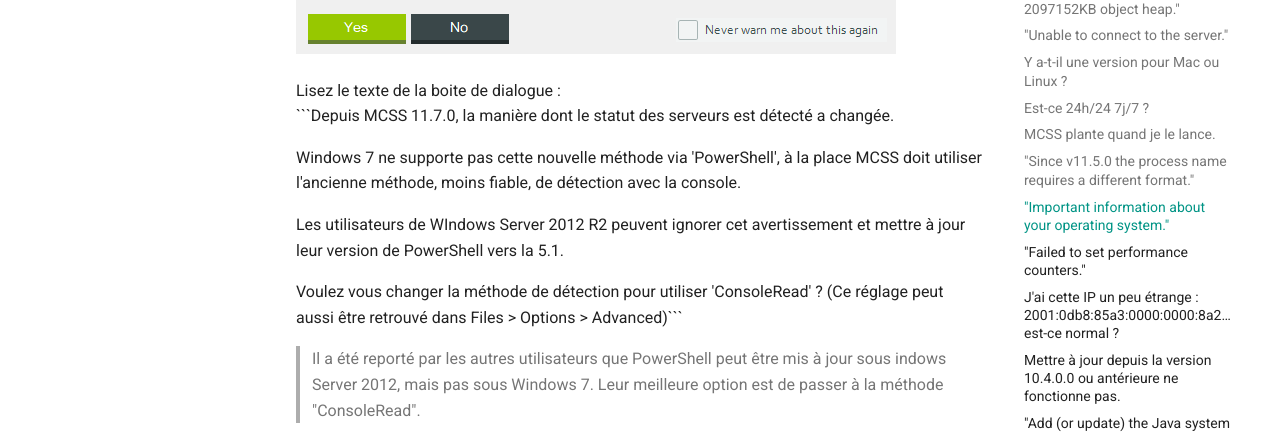
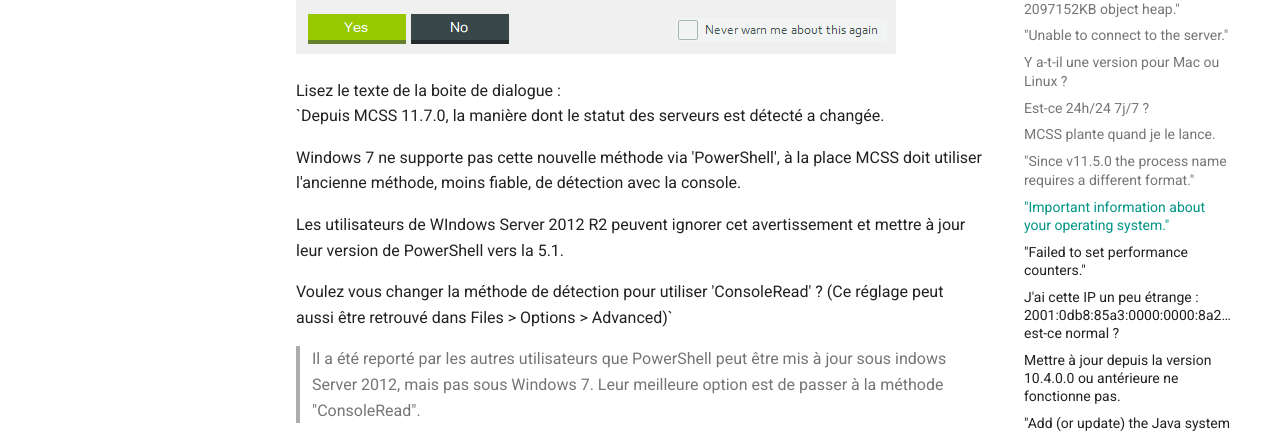
Before and after one commit to mcserversoft/documentation, an MkDocs documentation site: the page built from docs/faq.md, in a window 1280 px wide and 900 px high, scrolled down 2106 px. Shown: the part 154-587 px from the top of the window. Built offline with MkDocs 1.6.1 and Material for MkDocs 9.7.7, drawn with Linux system fonts in a browser that asks for light colours; comment, search, counter and statistics services are not loaded; some of the changed lines change nothing that is shown.

Commit message:
Update faq.md

````diff
--- a/docs/faq.md
+++ b/docs/faq.md
@@ -71,14 +71,14 @@
 ![Screenshot of outdated operating system dialog](assets/screenshots/dialog_outdated_os_powershell.png)
 
 Lisez le texte de la boite de dialogue : <br>
-```Depuis MCSS 11.7.0, la manière dont le statut des serveurs est détecté a changée.
+`Depuis MCSS 11.7.0, la manière dont le statut des serveurs est détecté a changée.
 
 Windows 7 ne supporte pas cette nouvelle méthode via 'PowerShell', à la place MCSS doit utiliser l'ancienne méthode, moins fiable, de détection avec la console.
 
 Les utilisateurs de WIndows Server 2012 R2 peuvent ignorer cet avertissement et mettre à jour leur version de PowerShell vers la 5.1.
 
 Voulez vous changer la méthode de détection pour utiliser 'ConsoleRead' ?
-(Ce réglage peut aussi être retrouvé dans Files > Options > Advanced)```
+(Ce réglage peut aussi être retrouvé dans Files > Options > Advanced)`
 
 > Il a été reporté par les autres utilisateurs que PowerShell peut être mis à jour sous indows Server 2012, mais pas sous Windows 7. Leur meilleure option est de passer à la méthode "ConsoleRead".
 
````
